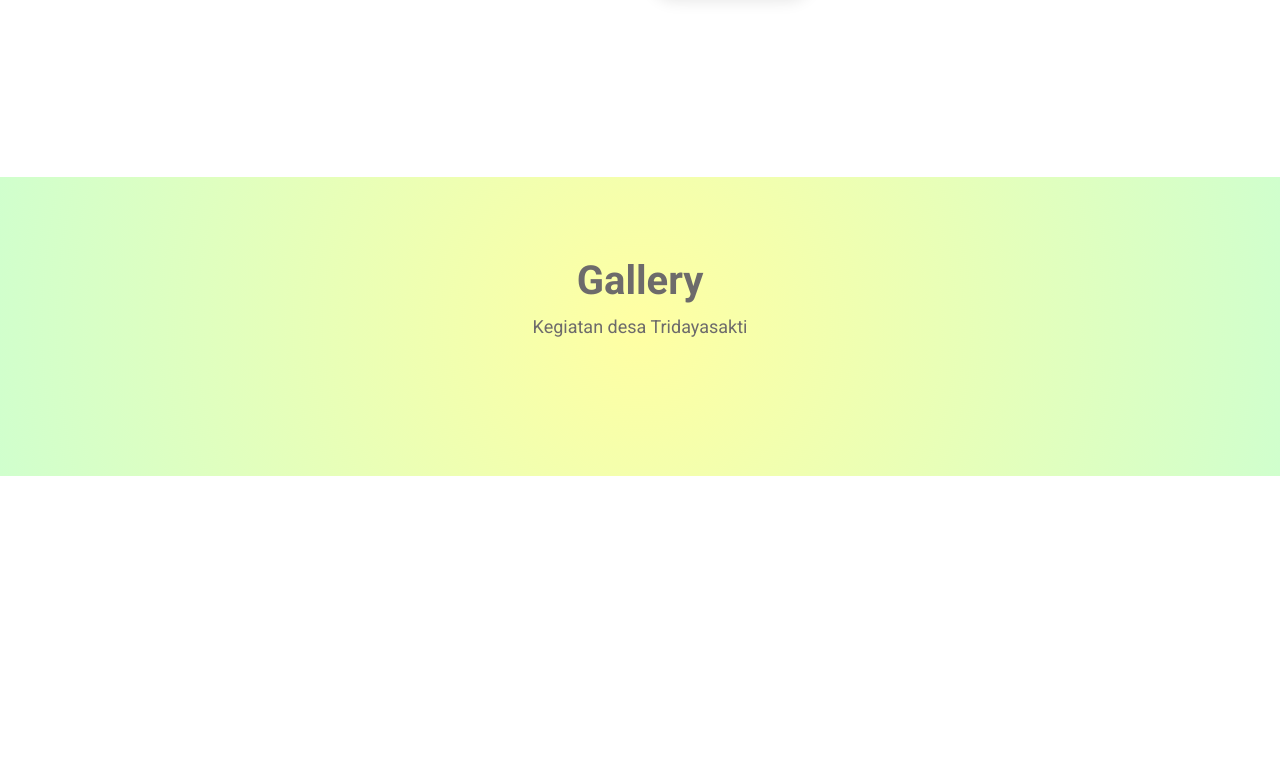
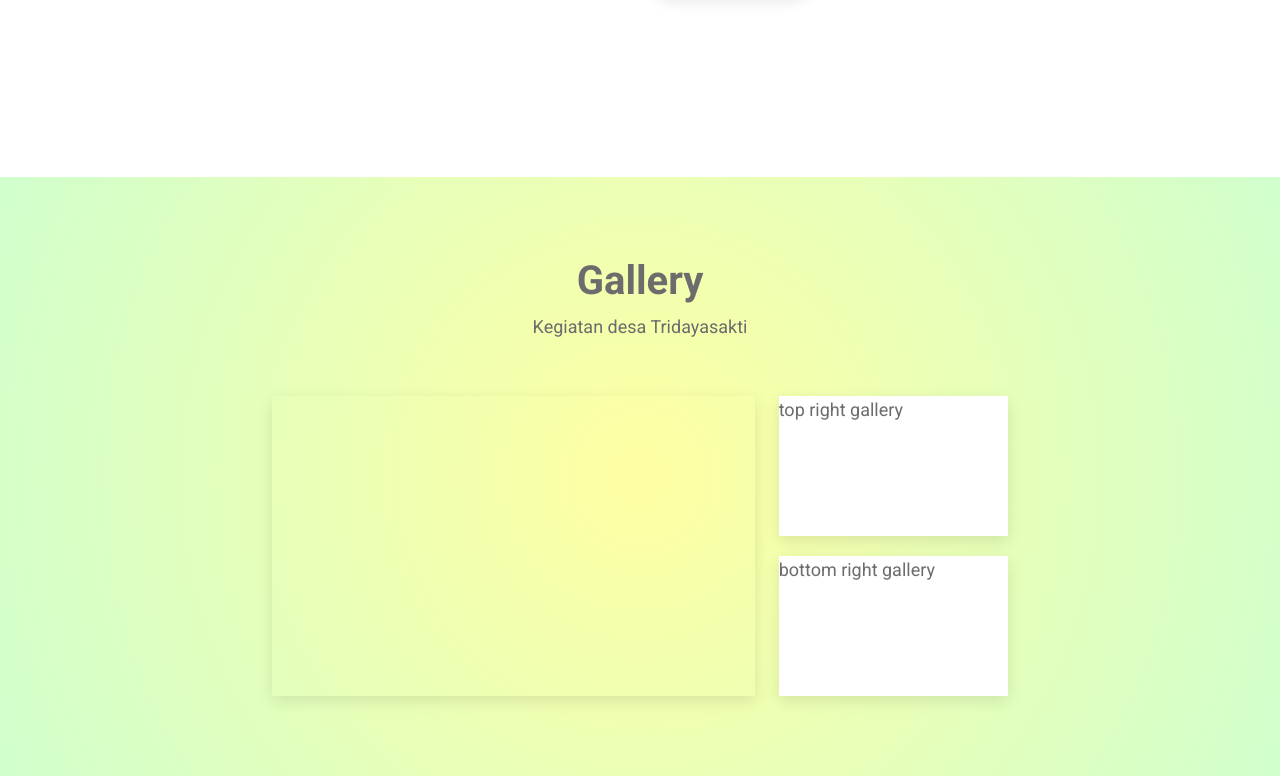
Before and after one commit to tridayasakti/tridayasakti.github.io, a plain HTML site: page index.html in a window 1280 px wide. Shown: the part 1251-2027 px from the top of the page. Before the commit the page ends 1727 px from the top, so only its background shows below. Drawn offline with nearby package versions, Linux system fonts and the light colour scheme.

Commit message:
cek gallery

```diff
--- a/index.html
+++ b/index.html
@@ -162,12 +162,12 @@
                         <p>Kegiatan desa Tridayasakti</p>
                     </div>
                 </div>
-                <!-- <div class="row justify-content-center">
+                <div class="row justify-content-center">
                     <div class="col-md-8">
                         <div class="row">
                             <div class="col-md-8">
                                 <div class="left-gal" data-bs-toggle="modal" data-bs-target="#modal-left-gal">
-                                    <img src="assets/img/gallery/gal1.jpg" class="img-gal-front">
+                                    <!-- <img src="assets/img/gallery/gal1.jpg" class="img-gal-front"> -->
                                 </div>
                             </div>
                             <div class="col-md-4">
@@ -188,7 +188,7 @@
                             </div>
                         </div>
                     </div>
-                </div> -->
+                </div>
             </div>
         </section>
         <!-- akhir gallery -->
```
